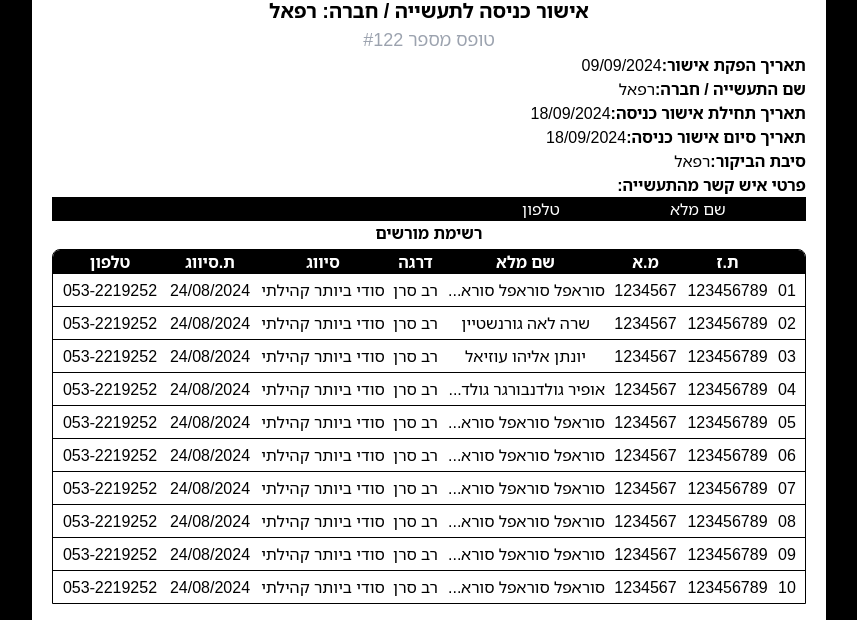
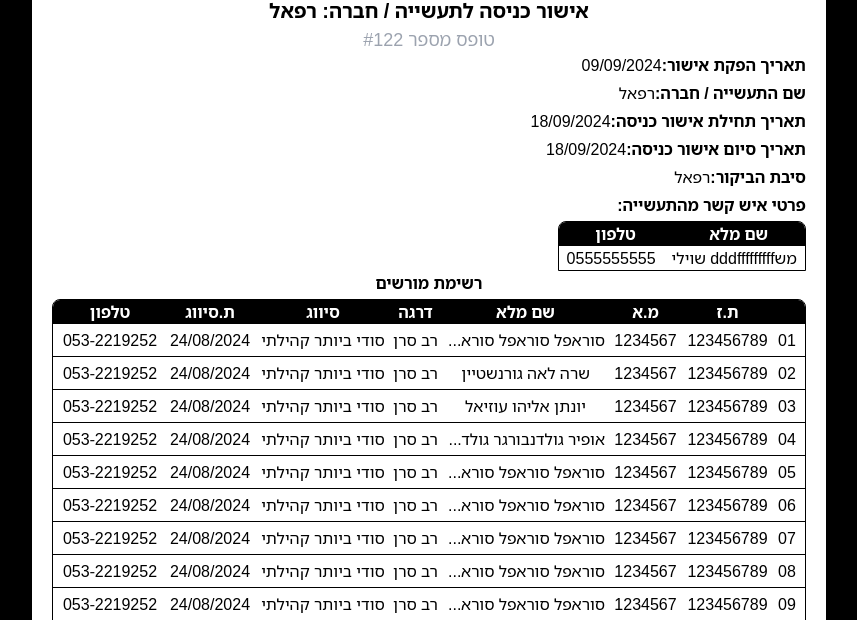
Before and after one commit to SurafelShif/ClassFormPDF, a website: page src/index.html in a window 1280 px wide. Shown: the part 125-745 px from the top of the page, without its empty margins (211-1068 px from the left). Drawn offline with Linux system fonts and the light colour scheme; a web font is replaced by a local one.

Commit message:
add formdetails

```diff
--- a/src/index.html
+++ b/src/index.html
@@ -65,7 +65,7 @@
       <main
         class="flex-auto w-full flex flex-col whitespace-nowrap items-center"
       >
-        <section class="w-full flex flex-col">
+        <section class="w-full flex flex-col gap-y-1">
           <div class="flex items-center">
             <span class="font-bold">תאריך הפקת אישור:</span>
             <span class="text-base">09/09/2024</span>
@@ -86,11 +86,17 @@
             <span class="font-bold">סיבת הביקור:</span>
             <span class="text-base">רפאל</span>
           </div>
-          <div>
-            <span class="font-bold">פרטי איש קשר מהתעשייה:</span>
-            <div class="bg-black text-white text-center flex gap-2 px-2">
-              <div class="w-[200px]">שם מלא</div>
-              <div class="w-[98px]">טלפון</div>
+          <span class="font-bold">פרטי איש קשר מהתעשייה:</span>
+          <div
+            class="flex flex-col w-fit border border-black rounded-t-lg overflow-hidden"
+          >
+            <div class="flex justify-around bg-black text-white font-bold">
+              <div class="">שם מלא</div>
+              <div class="">טלפון</div>
+            </div>
+            <div class="flex justify-around gap-x-4 px-2">
+              <div class="">משdddfffffffff שוילי</div>
+              <div class="">0555555555</div>
             </div>
           </div>
         </section>
```
Also changed, not shown: src/output.css.
